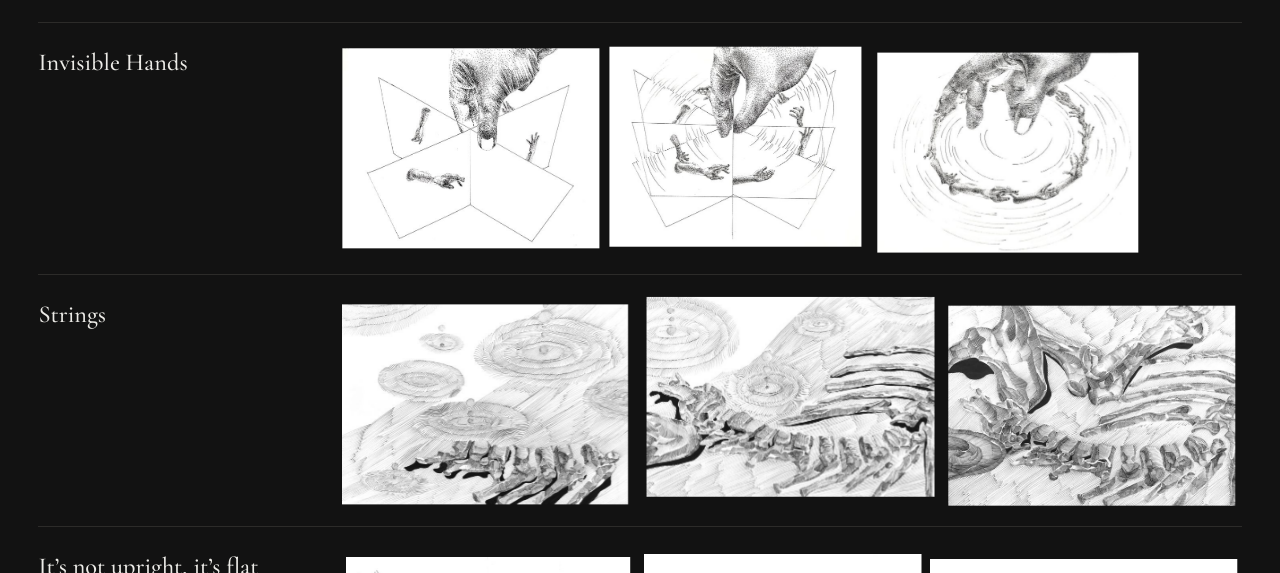
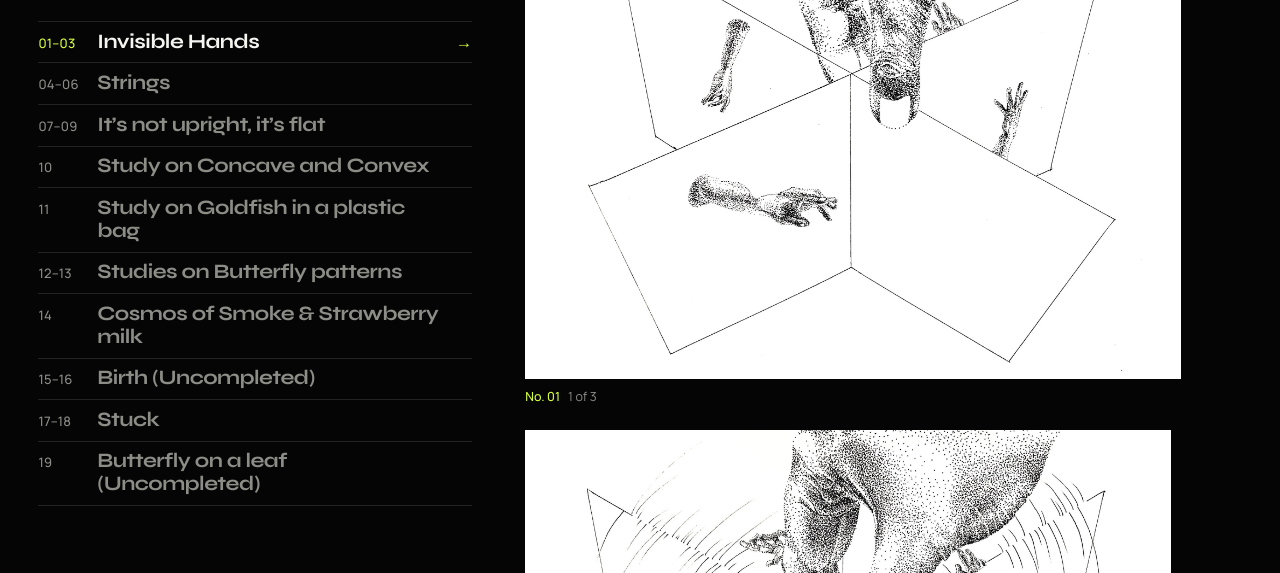
Before and after one commit to Qunzh/artworks, a plain HTML site: page index.html in a window 1280 px wide. Shown: the part 227-800 px from the top of the page. Drawn offline with nearby package versions, Linux system fonts and the light colour scheme.

Commit message:
Add files via upload

```diff
--- a/index.html
+++ b/index.html
@@ -3,48 +3,53 @@
 <head>
 <meta charset="utf-8">
 <meta name="viewport" content="width=device-width, initial-scale=1">
+<meta name="theme-color" content="#d7ff3d">
 <title>Artworks by Kingsley Zheng</title>
 <link rel="preconnect" href="https://fonts.googleapis.com">
 <link rel="preconnect" href="https://fonts.gstatic.com" crossorigin>
-<link href="https://fonts.googleapis.com/css2?family=Cormorant+Garamond:ital,wght@0,500;0,600;1,500&family=Inter:wght@400;500&display=swap" rel="stylesheet">
+<link href="https://fonts.googleapis.com/css2?family=Manrope:wght@400;500&family=Syne:wght@600;700&display=swap" rel="stylesheet">
 <style>
 /* VOICE occasion, hushed: a quiet exhibition of one artist's drawings
    IDEA a dark gallery room: each work hangs alone on its own wall, with a small wall label
-   PICTURE the works themselves, as large as the screen allows; the opening wall shows all 19, hung by series
-   COLOUR charcoal ground #121212 in both themes, warm white ink, grey for labels; the art brings the only colour
-   TYPE Cormorant Garamond for the title and numbers, Inter for labels
-   LAYOUT a slim bar on top; one work per screen, swiped or paged sideways; the label sits under the work. Phone: the same, stacked tighter */
-:root{color-scheme:dark;--bg:#121212;--ink:#ecebe7;--mute:#97958f;--line:#2c2b29}
+   PICTURE the works themselves, as large as the screen allows; the opening page lists the titles and shows the works of the one you point at
+   COLOUR pure black ground in both themes, white ink, grey for labels, acid lime for the top bar and small details
+   TYPE Syne (bold, wide) for the title, names and numbers; Manrope for labels
+   LAYOUT a lime bar on top; the index is a split view, titles left and works right; each series then gets its own sliding page. Phone: titles with small pictures, stacked */
+:root{color-scheme:dark;--bg:#050505;--ink:#f4f4f1;--mute:#8d8d88;--line:#222222;--acc:#d7ff3d;--on:#050505;--fd:Syne,'Helvetica Neue',Arial,sans-serif;--ft:Manrope,system-ui,-apple-system,sans-serif}
 :root[data-theme=light],:root[data-theme=dark]{color-scheme:dark}
 *{box-sizing:border-box;min-width:0}
 html,body{height:100%;margin:0}
-body{background:var(--bg);color:var(--ink);font:16px/1.55 Inter,system-ui,-apple-system,sans-serif;display:grid;grid-template-rows:auto minmax(0,1fr);overflow:hidden}
+body{background:var(--bg);color:var(--ink);font:16px/1.55 var(--ft);display:grid;grid-template-rows:auto minmax(0,1fr);overflow:hidden}
 button{font:inherit;color:inherit}
-.bar{display:flex;align-items:center;gap:8px;padding:6px max(16px,3vw);border-bottom:1px solid var(--line)}
-.brand{margin-right:auto;background:none;border:0;padding:0 4px 0 0;min-height:44px;font-family:'Cormorant Garamond',Georgia,serif;font-size:22px;font-weight:600;cursor:pointer;white-space:nowrap}
-.count{color:var(--mute);font-size:14px;font-variant-numeric:tabular-nums;white-space:nowrap;padding:0 8px}
+/* the top bar is one solid lime band with black type, on every page */
+.bar{display:flex;align-items:center;gap:8px;padding:6px max(16px,3vw);background:var(--acc);color:var(--on);border-bottom:1px solid var(--acc)}
+.brand{margin-right:auto;background:none;border:0;padding:0 4px 0 0;min-height:44px;font-family:var(--fd);font-size:18px;font-weight:700;letter-spacing:-.02em;cursor:pointer;white-space:nowrap}
+.count{color:var(--on);font-size:14px;font-variant-numeric:tabular-nums;white-space:nowrap;padding:0 8px}
 .btn{min-width:44px;min-height:44px;padding:0 14px;border:1px solid var(--line);border-radius:999px;background:transparent;font-size:14px;cursor:pointer;white-space:nowrap}
 .btn:hover{border-color:var(--mute)}
 .btn:disabled{opacity:.3;cursor:default;border-color:var(--line)}
 button:focus-visible{outline:2px solid var(--ink);outline-offset:2px}
+.bar .btn{border-color:rgba(5,5,5,.3)}
+.bar .btn:hover{border-color:var(--on)}
+.bar .btn:disabled{border-color:rgba(5,5,5,.3)}
+.bar button:focus-visible{outline-color:var(--on)}
 .deck{display:flex;height:100%;overflow-x:auto;overflow-y:hidden;scroll-snap-type:x mandatory;overscroll-behavior-x:contain;scrollbar-width:none}
 .deck::-webkit-scrollbar{display:none}
 .slide{flex:0 0 100%;width:100%;height:100%;scroll-snap-align:start;scroll-snap-stop:always;display:grid;grid-template-rows:minmax(0,1fr) auto;padding:clamp(12px,2.5vw,32px) max(16px,3vw) 0}
 .art{position:relative;min-height:0;cursor:zoom-in}
 .art img{position:absolute;inset:0;width:100%;height:100%;object-fit:contain;display:block}
 .cap{display:flex;flex-wrap:wrap;align-items:center;gap:10px 22px;padding:12px 0 clamp(12px,2.2vw,26px)}
-.no{font-family:'Cormorant Garamond',Georgia,serif;font-weight:500;font-size:clamp(26px,3vw,34px);line-height:1;white-space:nowrap}
+.no{font-family:var(--fd);font-weight:700;font-size:clamp(20px,2.3vw,26px);letter-spacing:-.02em;line-height:1;white-space:nowrap;color:var(--acc)}
 .ser{color:var(--mute);font-size:14px}
-.ser em{font-family:'Cormorant Garamond',Georgia,serif;font-style:italic;font-weight:500;font-size:clamp(20px,2vw,24px);line-height:1.1;color:var(--ink)}
 .detail{margin-left:auto}
 /* a series page: its title and dots stay put; the works slide in a track, neighbours dimmed at the edges */
 .room-page{grid-template-rows:auto minmax(0,1fr);padding:clamp(12px,2.2vw,28px) 0 0}
 .rhead{display:flex;align-items:center;justify-content:space-between;gap:8px 20px;padding:0 max(16px,3vw) clamp(10px,1.8vw,20px)}
-.rhead h2{font-family:'Cormorant Garamond',Georgia,serif;font-weight:500;font-size:clamp(26px,2.6vw,36px);line-height:1.1;margin:0;text-wrap:balance}
+.rhead h2{font-family:var(--fd);font-weight:700;font-size:clamp(20px,2vw,27px);letter-spacing:-.025em;line-height:1.15;margin:0;text-wrap:balance}
 .dots{display:flex;flex:none}
 .dots button{width:30px;height:30px;padding:0;border:0;background:none;cursor:pointer;display:grid;place-items:center}
 .dots button::before{content:"";width:7px;height:7px;border-radius:50%;background:var(--mute);opacity:.5;transition:background .3s,opacity .3s,transform .3s}
-.dots button[aria-current]::before{background:var(--ink);opacity:1;transform:scale(1.15)}
+.dots button[aria-current]::before{background:var(--acc);opacity:1;transform:scale(1.15)}
 .track{position:relative;display:flex;gap:clamp(16px,2.6vw,44px);overflow-x:auto;overflow-y:hidden;scroll-snap-type:x mandatory;scrollbar-width:none}
 .track::-webkit-scrollbar{display:none}
 .track::before{content:"";flex:0 0 var(--sl,0px)}
@@ -55,36 +60,59 @@ button:focus-visible{outline:2px solid var(--ink);outline-offset:2px}
 .item:not(.on):hover{opacity:.5}
 .item:not(.on) .detail{visibility:hidden}
 .item .art{flex:none;width:var(--w);height:var(--h)}
-.cover{grid-template-rows:auto auto;align-content:start;overflow-x:hidden;overflow-y:auto;padding-bottom:28px}
-.head{display:flex;flex-direction:column;align-items:center;text-align:center;gap:10px;margin:clamp(8px,3vh,36px) 0 clamp(20px,4vh,40px)}
-.cover h1{font-family:'Cormorant Garamond',Georgia,serif;font-weight:500;font-size:clamp(40px,5.6vw,76px);line-height:1.02;letter-spacing:-.02em;margin:0;text-wrap:balance}
-.lede{max-width:60ch;color:var(--mute);font-size:13px;line-height:1.6;margin:0}
-.wall{--th:200px;border-bottom:1px solid var(--line)}
-.grp .row button{animation:drift var(--d,14s) ease-in-out var(--dl,0s) infinite alternate;will-change:transform}
-.wall.still .grp .row button{animation-play-state:paused}
-.wall.pre{visibility:hidden}
-@keyframes drift{0%{transform:translate(0,0)}33%{transform:translate(var(--x1),var(--y1))}66%{transform:translate(var(--x2),var(--y2))}100%{transform:translate(var(--x3),var(--y3))}}
-.grp{display:grid;grid-template-columns:minmax(160px,21%) minmax(0,1fr);gap:16px clamp(28px,4vw,64px);align-items:start;padding:clamp(20px,3.2vh,30px) 0;border-top:1px solid var(--line)}
-.grp h2{font-family:'Cormorant Garamond',Georgia,serif;font-weight:500;font-size:clamp(23px,1.9vw,29px);line-height:1.12;margin:0;text-wrap:balance}
-/* row gap keeps wrapped works apart even when two drift toward each other */
-.grp .row{display:flex;flex-wrap:wrap;align-items:flex-end;gap:24px 14px}
-.grp button{padding:0;border:0;background:none;cursor:pointer;display:block}
-.grp img{height:var(--th);width:auto;display:block;transition:opacity .2s}
-.grp button:hover img{opacity:.75}
-.zoom{position:fixed;inset:0;z-index:10;background:#0b0b0b;overflow:auto;cursor:zoom-out;overscroll-behavior:contain}
+.cover{display:block;overflow-x:hidden;overflow-y:auto;padding-bottom:clamp(20px,3vw,40px)}
+/* the index: titles on the left; point at one and its works appear on the right */
+.split{display:grid;grid-template-columns:minmax(300px,36%) minmax(0,1fr);gap:clamp(32px,4.2vw,64px);align-items:start}
+.sl{position:sticky;top:0}
+.cover h1{font-family:var(--fd);font-weight:700;font-size:clamp(30px,3.1vw,46px);line-height:1.05;letter-spacing:-.035em;margin:0;text-wrap:balance}
+.lede{color:var(--mute);font-size:13px;line-height:1.6;margin:10px 0 clamp(18px,3vh,28px);max-width:46ch}
+.titles{list-style:none;margin:0;padding:0;border-top:1px solid var(--line)}
+.titles li{border-bottom:1px solid var(--line)}
+.ti{display:grid;grid-template-columns:clamp(52px,4.6vw,66px) minmax(0,1fr) 22px;align-items:baseline;width:100%;padding:clamp(7px,1.1vh,10px) 0;border:0;background:none;text-align:left;cursor:pointer;color:var(--mute);font-family:var(--fd);font-weight:700;font-size:clamp(17px,1.6vw,23px);line-height:1.12;letter-spacing:-.025em;transition:color .2s}
+.ti .rng{font:500 13px/1 var(--ft);letter-spacing:.02em;color:var(--mute);transition:color .2s}
+.ti .ar{color:transparent;font-size:.8em;text-align:right;transition:color .2s,transform .2s}
+.ti:hover,.ti.on{color:var(--ink)}
+.ti.on .rng,.ti.on .ar{color:var(--acc)}
+.ti:hover .ar{transform:translateX(3px)}
+.mini{display:none}
+.sr{min-width:0}
+/* a series: its works one under another, the first picture's top level with the top of the title */
+.sr.series{display:grid;gap:clamp(22px,3vh,32px);padding-top:var(--cap-top,0px)}
+/* a single work: centred in the picture area */
+.sr.single{position:sticky;top:0;height:var(--avail,70vh);display:flex;align-items:center;justify-content:center}
+.sr figure{margin:0}
+.pic{display:block;padding:0;border:0;background:none;cursor:pointer}
+.pic img{display:block;transition:opacity .2s}
+.pic:hover img{opacity:.85}
+.sr figcaption{font-size:12.5px;color:var(--mute);margin-top:8px}
+.sr figcaption b{color:var(--acc);font-weight:500;margin-right:8px}
+.rise{animation:rise .5s cubic-bezier(.2,.8,.2,1) both}
+@keyframes rise{from{opacity:0;transform:translateY(10px)}}
+.cover.enter .titles li{animation:rise .6s cubic-bezier(.2,.8,.2,1) both;animation-delay:calc(var(--i)*45ms + 120ms)}
+.zoom{position:fixed;inset:0;z-index:10;background:#000;overflow:auto;cursor:zoom-out;overscroll-behavior:contain}
 .zoom[hidden]{display:none}
 .zoom img{display:block;max-width:none;margin:auto}
-.zoom .btn{position:fixed;top:12px;right:max(16px,3vw);background:#121212}
+.zoom .btn{position:fixed;top:12px;right:max(16px,3vw);background:var(--bg)}
 @media(max-width:600px){
 .bar{gap:4px}
-.brand{font-size:19px}
+.brand{font-size:16px}
 .btn{padding:0 12px}
 .idx{display:none}
 .cap{gap:6px 16px}
 .detail{display:none}
 }
-@media(max-width:700px){.grp{grid-template-columns:1fr}}
-@media(prefers-reduced-motion:reduce){.deck{scroll-behavior:auto}.grp .row button{animation:none}}
+/* phone: no split; each title carries its own small pictures, and a tap opens the series */
+@media(max-width:760px){
+.split{grid-template-columns:1fr}
+.sl{position:static}
+.sr,.sr.series,.sr.single{display:none}
+.mini{display:flex;flex-wrap:wrap;gap:8px;padding:0 0 12px clamp(52px,4.6vw,66px)}
+.mini img{height:58px;width:auto}
+.ti,.ti.on{color:var(--ink)}
+.ti .rng,.ti.on .rng{color:var(--acc)}
+.ti .ar,.ti.on .ar{color:var(--mute)}
+}
+@media(prefers-reduced-motion:reduce){.deck{scroll-behavior:auto}.rise,.cover.enter .titles li{animation:none}}
 </style>
 </head>
 <body>
@@ -116,7 +144,7 @@ const part=n=>{const s=serOf(n);return s?`${s[1].indexOf(n)+1} of ${s[1].length}
 const label=n=>`No. ${pad(n)}, ${titleOf(n)}${part(n)?", "+part(n):""}`;
 const esc=t=>t.replace(/&/g,"&amp;").replace(/</g,"&lt;").replace(/"/g,"&quot;");
 
-/* the opening wall: every work, hung in its series */
+/* the series and single works, in order */
 const groups=[];
 for(let n=1;n<=N;n++){
   const s=serOf(n);
@@ -124,24 +152,19 @@ for(let n=1;n<=N;n++){
   groups.push({name:titleOf(n),items:s?s[1]:[n]});
 }
 const AR=n=>DIMS[n-1][0]/DIMS[n-1][1];
-const grpAR=g=>g.items.reduce((s,n)=>s+AR(n),0);
-/* each thumbnail drifts on its own slow, small path */
-let seed=11;
-const rnd=()=>(seed=seed*16807%2147483647)/2147483647;
-const v=a=>((rnd()*2-1)*a).toFixed(2);
-/* sideways drift stays under half the 14px gap between neighbours, so works never touch */
-const drift=()=>`--d:${(12+rnd()*8).toFixed(1)}s;--dl:-${(rnd()*16).toFixed(1)}s;--x1:${v(5)}px;--y1:${v(10)}px;--x2:${v(5)}px;--y2:${v(10)}px;--x3:${v(5)}px;--y3:${v(10)}px`;
-const thumb=n=>{const[w,h]=DIMS[n-1];return `<button type="button" data-go="${n}" aria-label="Open ${esc(label(n))}" style="${drift()}"><img src="${small(n)}" width="${Math.round(640*w/Math.max(w,h))}" height="${Math.round(640*h/Math.max(w,h))}" alt=""></button>`};
-/* opening: the works start gathered in one pile and scatter to their places (only when the index is the first view) */
+const rngOf=g=>g.items.length>1?`${pad(g.items[0])}–${pad(g.items[g.items.length-1])}`:pad(g.items[0]);
+const mini=n=>{const[w,h]=DIMS[n-1];return `<button type="button" class="pic" data-go="${n}" aria-label="Open ${esc(label(n))}"><img src="${small(n)}" width="${Math.round(640*w/Math.max(w,h))}" height="${Math.round(640*h/Math.max(w,h))}" alt="" loading="lazy"></button>`};
+/* gentle opening: the titles rise in one by one (only when the index is the first view) */
 const introOK=!matchMedia("(prefers-reduced-motion: reduce)").matches&&!/^#work-/.test(location.hash);
-/* one room per series or single work: its name on the left, the works beside it */
-const grpHtml=g=>`<div class="grp"><h2>${esc(g.name)}</h2><div class="row">${g.items.map(thumb).join("")}</div></div>`;
-const cover=`<section class="slide cover" aria-label="Index">
-  <div class="head">
-    <h1>Artworks by Kingsley Zheng</h1>
-    <p class="lede">Nineteen works: six series and four single pieces. All works &copy; Kingsley Zheng.</p>
+const cover=`<section class="slide cover${introOK?" enter":""}" aria-label="Index">
+  <div class="split">
+    <div class="sl">
+      <h1>Artworks by Kingsley Zheng</h1>
+      <p class="lede">Nineteen works: six series and four single pieces. All works &copy; Kingsley Zheng.</p>
+      <ul class="titles">${groups.map((g,i)=>`<li style="--i:${i}"><button type="button" class="ti" data-g="${i}" data-go="${g.items[0]}"><span class="rng">${rngOf(g)}</span><span>${esc(g.name)}</span><span class="ar" aria-hidden="true">&#8594;</span></button><div class="mini">${g.items.map(mini).join("")}</div></li>`).join("")}</ul>
+    </div>
+    <div class="sr" id="sr" aria-live="polite"></div>
   </div>
-  <div class="wall${introOK?" pre":""}">${groups.map(grpHtml).join("")}</div>
 </section>`;
 
 /* one page per series: its works sit in a sliding track, neighbours peeking; a single work gets the same page on its own.
@@ -159,20 +182,47 @@ const roomPage=(g,k)=>{
 const deck=document.getElementById("deck");
 deck.innerHTML=cover+groups.map(roomPage).join("");
 
-/* size the rooms: one height for every work, as large as lets the widest series sit on one line
-   (capped so a room stays well inside the screen; phones keep works legible and let a series wrap) */
-const coverEl=deck.querySelector(".cover"),wall=deck.querySelector(".wall");
-const IG=14;
-const fitWall=()=>{
-  const row=wall.querySelector(".row"),W=row&&row.clientWidth;if(!W)return;
-  const fit=Math.min(...groups.map(g=>(W-IG*(g.items.length-1))/grpAR(g)));
-  const cap=Math.min(220,Math.max(140,innerHeight*.28));
-  const th=Math.min(cap,Math.max(innerWidth<600?96:64,fit));
-  wall.style.setProperty("--th",Math.floor(th)+"px");
+const coverEl=deck.querySelector(".cover"),sr=deck.querySelector("#sr"),h1=coverEl.querySelector("h1");
+/* how far below the top of its line box the tallest letter of the title starts */
+const titleTop=()=>{
+  try{
+    const cs=getComputedStyle(h1),fs=parseFloat(cs.fontSize),lh=parseFloat(cs.lineHeight)||fs*1.05;
+    const c=document.createElement("canvas").getContext("2d");
+    c.font=`${cs.fontWeight} ${fs}px ${cs.fontFamily}`;
+    const m=c.measureText(h1.textContent);
+    if(m.fontBoundingBoxAscent==null)return fs*.16;
+    return (lh-(m.fontBoundingBoxAscent+m.fontBoundingBoxDescent))/2+m.fontBoundingBoxAscent-m.actualBoundingBoxAscent;
+  }catch(e){return 0}
 };
-const wallRO=new ResizeObserver(fitWall);
-wallRO.observe(coverEl);
-if(document.fonts&&document.fonts.ready)document.fonts.ready.then(fitWall);
+/* pictures as large as the column allows: a series capped so a work fits on screen, a single work filling the picture area */
+const sizeIndex=()=>{
+  const cs=getComputedStyle(coverEl);
+  const avail=coverEl.clientHeight-parseFloat(cs.paddingTop)-parseFloat(cs.paddingBottom);
+  coverEl.style.setProperty("--avail",avail+"px");
+  sr.style.setProperty("--cap-top",Math.max(0,titleTop()).toFixed(1)+"px");
+  const W=sr.clientWidth;if(!W)return;
+  const single=sr.classList.contains("single");
+  const maxH=single?avail-44:Math.min(560,innerHeight*.64);
+  sr.querySelectorAll(".pic img").forEach(im=>{const ar=AR(+im.parentNode.dataset.go),w=Math.min(W,maxH*ar);im.style.width=Math.floor(w)+"px";im.style.height=Math.floor(w/ar)+"px"});
+};
+let shown=-1;
+const showGroup=(gi,animate)=>{
+  if(gi===shown)return;shown=gi;
+  const g=groups[gi],multi=g.items.length>1;
+  deck.querySelectorAll(".ti").forEach(b=>b.classList.toggle("on",+b.dataset.g===gi));
+  sr.className="sr "+(multi?"series":"single");
+  sr.innerHTML=g.items.map((n,j)=>`<figure${animate?` class="rise" style="animation-delay:${j*70}ms"`:""}><button type="button" class="pic" data-go="${n}" aria-label="Open ${esc(label(n))}"><img src="${small(n)}" alt="${esc(label(n))}, by Kingsley Zheng"></button><figcaption><b>No. ${pad(n)}</b>${multi?part(n):""}</figcaption></figure>`).join("");
+  sizeIndex();
+  /* the small picture shows at once; the full one replaces it when it arrives */
+  sr.querySelectorAll(".pic img").forEach(im=>{const n=+im.parentNode.dataset.go,b=new Image();b.onload=()=>{if(im.isConnected)im.src=b.src};b.src=big(n)});
+};
+const pick=e=>{const t=e.target.closest(".ti");if(t&&e.pointerType!=="touch")showGroup(+t.dataset.g,true)};
+coverEl.addEventListener("pointerover",pick);
+coverEl.addEventListener("focusin",e=>{const t=e.target.closest(".ti");if(t)showGroup(+t.dataset.g,true)});
+showGroup(0,introOK);
+if(introOK)setTimeout(()=>coverEl.classList.remove("enter"),1400);
+new ResizeObserver(sizeIndex).observe(coverEl);
+if(document.fonts&&document.fonts.ready)document.fonts.ready.then(sizeIndex);
 
 const count=document.getElementById("count"),prev=document.getElementById("prev"),next=document.getElementById("next");
 const reduce=matchMedia("(prefers-reduced-motion: reduce)");
@@ -212,7 +262,6 @@ const presetOthers=()=>{const cp=pageOf(cur);tracks.forEach((tr,p)=>{if(!tr||p==
 layoutTracks();
 const setCur=i=>{
   if(i===cur)return;cur=i;
-  wall.classList.toggle("still",i!==0);
   count.textContent=i===0?`${N} works`:`${pad(i)} / ${N}`;
   prev.disabled=i===0;next.disabled=i===N;
   const h=i===0?"#index":`#work-${pad(i)}`;
@@ -291,25 +340,6 @@ document.addEventListener("keydown",e=>{
 });
 
 requestAnimationFrame(()=>{go(fromHash(),false);presetOthers()});
-
-const intro=()=>{
-  try{
-    fitWall();
-    const wr=wall.getBoundingClientRect(),cr=coverEl.getBoundingClientRect();
-    const cx=wr.left+wr.width/2,cy=(wr.top+Math.min(wr.bottom,cr.bottom))/2;
-    [...wall.querySelectorAll(".row img")].forEach((im,i)=>{
-      const r=im.getBoundingClientRect();
-      const dx=cx-(r.left+r.width/2)+(rnd()*2-1)*44,dy=cy-(r.top+r.height/2)+(rnd()*2-1)*26;
-      im.animate([{transform:`translate(${dx}px,${dy}px) scale(.5)`},{transform:"none"}],{duration:2000+rnd()*900,delay:350+i*28,easing:"cubic-bezier(.16,1,.3,1)",fill:"backwards"});
-    });
-    wall.querySelectorAll(".grp h2").forEach((s,i)=>s.animate([{opacity:0},{opacity:1}],{duration:900,delay:1500+i*50,fill:"backwards"}));
-  }catch(e){}
-  wall.classList.remove("pre");
-};
-if(introOK){
-  const ready=Promise.all([document.fonts?document.fonts.ready:0,...[...wall.querySelectorAll(".row img")].map(im=>im.decode().catch(()=>0))]);
-  Promise.race([ready,new Promise(r=>setTimeout(r,1500))]).then(()=>requestAnimationFrame(intro));
-}
 }
 </script>
 </body>
```
